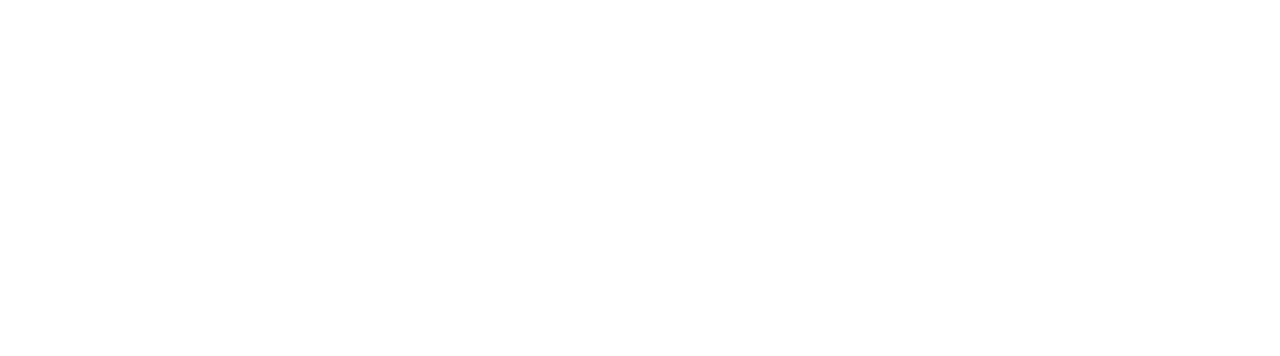
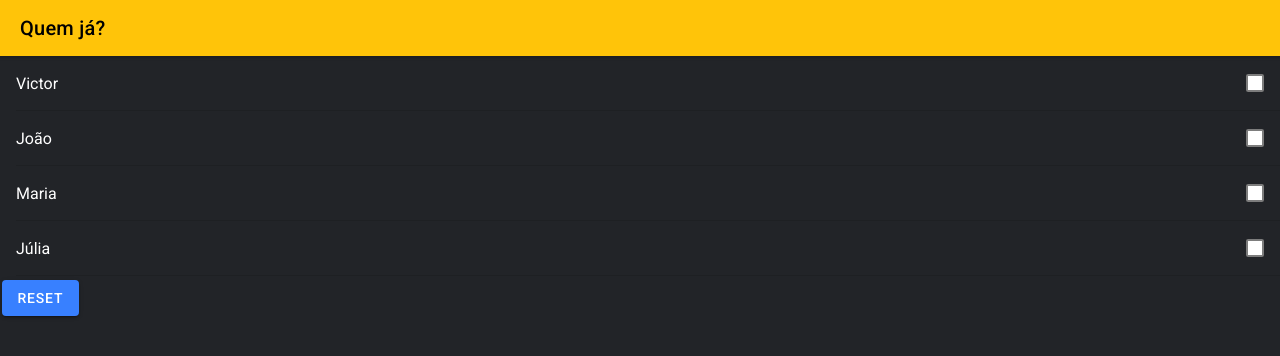
Before and after one commit to victor-luiz/i-never-friends, a React (Create React App) app: page /friends in a window 1280 px wide. Shown: the top 356 px of the page. Built offline with nearby package versions, Linux system fonts and the light colour scheme; a web font is replaced by a local one.

Commit message:
add friends

```diff
--- a/src/Routes.tsx
+++ b/src/Routes.tsx
@@ -3,6 +3,7 @@
 import { IonReactRouter } from '@ionic/react-router';
 import Home from './pages/Home';
 import Card from './pages/Card';
+import Friends from './pages/Friends';
 
 const Routes: React.FC = () => (
   <IonReactRouter>
@@ -16,6 +17,9 @@
       <Route exact path="/card">
         <Card />
       </Route>
+      <Route exact path="/friends">
+        <Friends />
+      </Route>
     </IonRouterOutlet>
   </IonReactRouter>
 )
--- /dev/null
+++ b/src/dto/FriendsPoints.ts
@@ -0,0 +1,4 @@
+export interface FriendsPoints {
+  name: string;
+  points: number;
+}
--- a/src/pages/Card.tsx
+++ b/src/pages/Card.tsx
@@ -1,20 +1,26 @@
-import { IonPage, IonContent, IonTextarea, IonButton } from '@ionic/react';
+import { IonPage, IonContent, IonTextarea, IonButton, IonFab, IonFabButton, IonIcon } from '@ionic/react';
 import { phrasesSub18 } from '../utils/phrases'
 import './Card.css'
-import Friends from './Friends';
 import { useState } from 'react';
+import { beerOutline, exit } from 'ionicons/icons';
 
-const Card: React.FC = () => {
+interface Props {
+  friends?: string[];
+}
+
+const Card: React.FC<Props> = ({ friends }) => {
   const [position, setPosition] = useState(handleRandomPosition);
   const [positionUsed, setPositionUsed] = useState<number[]>([]);
+
+
 
   function handleNextPhrase() {
     const positionRandom = handleRandomPosition();
     if (positionUsed.includes(positionRandom)) {
       handleNextPhrase();
     }
-    setPositionUsed([...positionUsed, position])
-    setPosition(positionRandom)
+    setPositionUsed([...positionUsed, position]);
+    setPosition(positionRandom);
   }
 
   function handleRandomPosition(): number {
@@ -47,7 +53,16 @@
             Proximo
           </IonButton>
         </div>
-        <Friends />
+        <IonFab vertical="bottom" horizontal="start" slot="fixed">
+          <IonFabButton color={'warning'} routerLink={'/friends'}>
+            <IonIcon icon={beerOutline} />
+          </IonFabButton>
+        </IonFab>
+        <IonFab vertical="bottom" horizontal="end" slot="fixed">
+          <IonFabButton color={'danger'}>
+            <IonIcon icon={exit} />
+          </IonFabButton>
+        </IonFab>
       </IonContent>
     </IonPage>
   )
--- a/src/pages/Friends.tsx
+++ b/src/pages/Friends.tsx
@@ -1,19 +1,71 @@
-import { IonActionSheet, IonFab, IonFabButton, IonIcon } from '@ionic/react';
-import { beerOutline } from 'ionicons/icons';
+import { IonButton, IonCheckbox, IonContent, IonHeader, IonItem, IonLabel, IonPage, IonTitle, IonToolbar } from '@ionic/react';
 import { useState } from 'react';
+import { FriendsPoints } from '../dto/FriendsPoints';
 import './Friends.css'
 
 const Friends: React.FC = () => {
-  const [showActionSheet, setShowActionSheet] = useState(false);
+  const [friends, setFriends] = useState<FriendsPoints[]>([
+    { name: 'Victor', points: 0 },
+    { name: 'João', points: 0 },
+    { name: 'Maria', points: 0 },
+    { name: 'Júlia', points: 0 },
+  ]);
+  const [isCheck, setIsCheck] = useState<number[]>([]);
+  let isValidChange = true;
+
+  function handleChangePoints(isChecked: boolean, position: number) {
+    if (isValidChange) {
+      const updateFriends = friends.map((friend, index) => {
+        if (index === position) {
+          return verifyChecked(isChecked, friend, position);
+        } else {
+          return friend;
+        }
+      });
+      setFriends(updateFriends);
+    }
+  }
+
+  function verifyChecked(isChecked: boolean, friends: FriendsPoints, index: number): FriendsPoints {
+    if (isChecked) {
+      setIsCheck([...isCheck, index]);
+      return { ...friends, points: friends.points + 1 };
+    } else {
+      setIsCheck(isCheck.filter(item => item !== index));
+      return { ...friends, points: friends.points - 1 };
+    }
+  }
+
+  function handleResetCheckBoxes() {
+    isValidChange = false;
+    setIsCheck([]);
+  }
 
   return (
-    <>
-      <IonFab vertical="bottom" horizontal="end" slot="fixed">
-        <IonFabButton color={'warning'} onClick={() => setShowActionSheet(true)} translucent={true}>
-          <IonIcon icon={beerOutline} />
-        </IonFabButton>
-      </IonFab>
-    </>
+    <IonPage>
+      <IonHeader>
+        <IonToolbar color={'warning'}>
+          <IonTitle>Quem já?</IonTitle>
+        </IonToolbar>
+      </IonHeader>
+      <IonContent color={'dark'}>
+        {friends.map(({ name }, index) => {
+          return (
+            <IonItem color={'dark'} key={index}>
+              <IonLabel>{name}</IonLabel>
+              <IonCheckbox
+                slot="end"
+                color={'warning'}
+                checked={isCheck.includes(index)}
+                onIonChange={event => handleChangePoints(event.detail.checked, index)}
+              />
+            </IonItem>
+          )
+        })}
+        <IonButton onClick={handleResetCheckBoxes}>Reset</IonButton>
+        <IonLabel>{isCheck}</IonLabel>
+      </IonContent>
+    </IonPage>
   )
 }
 
--- a/src/pages/Home.tsx
+++ b/src/pages/Home.tsx
@@ -64,7 +64,7 @@
           </div>
         </main>
         <footer>
-          <span>Power by Victor</span>
+          <span>Powered by Victor</span>
         </footer>
         <IonModal id="example-modal" ref={modal} trigger="open-modal">
           <IonContent color={'dark'}>
```
